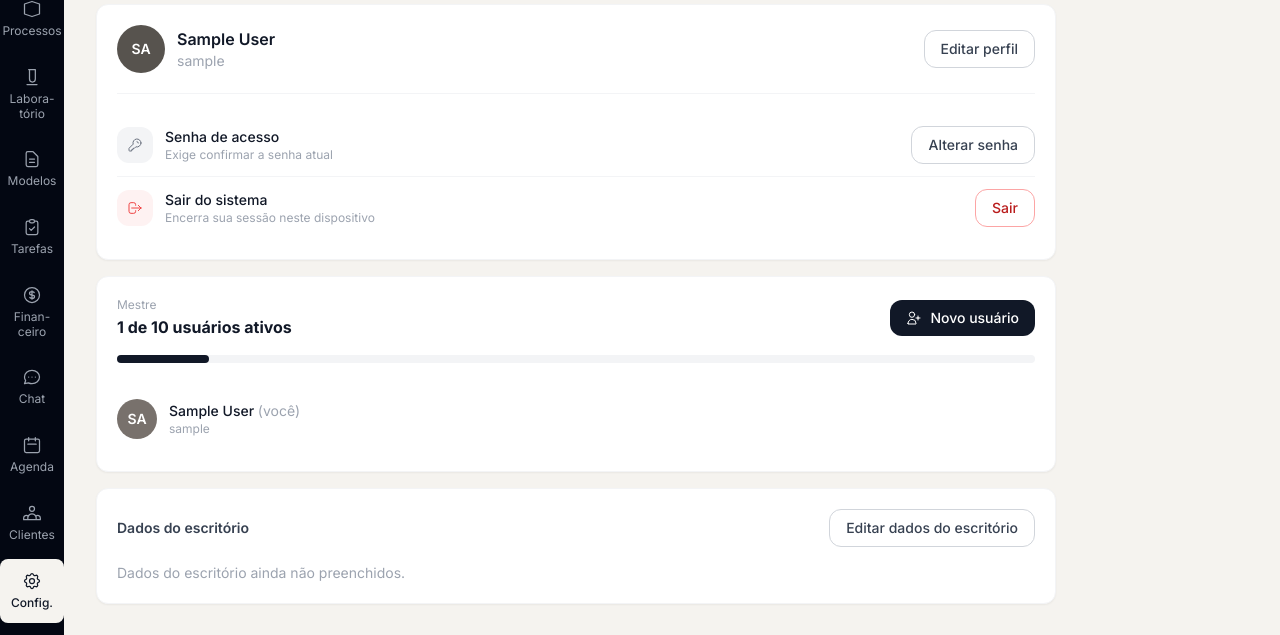
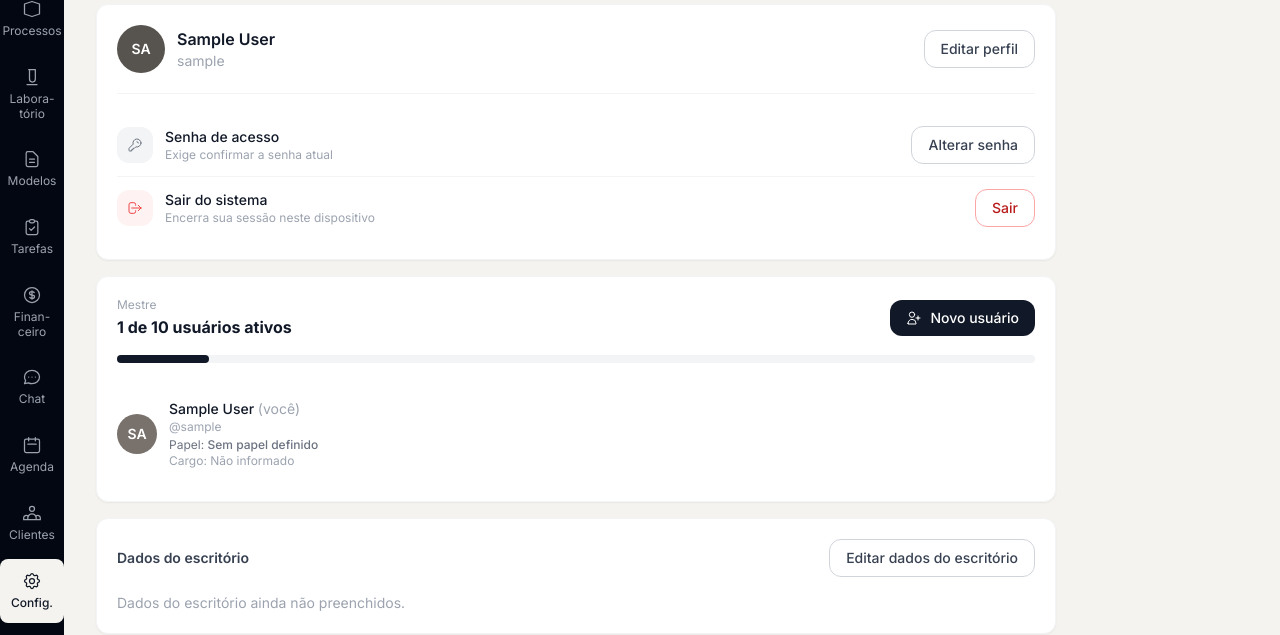
Before and after one commit to BrenoAlcaraz/alenziTech_sistemaAdvocacia, a Django app: page /configuracoes/ in a window 1280 px wide. Shown: the part 165-800 px from the top of the page. Run offline with Django 5.2, Linux system fonts and the light colour scheme; the visitor is signed in with stand-in values (Sample User, id 1); data comes from the database, SQL or seed files in the repository; parts of the project's set-up code (start-up, migrations or seed data) failed here and were passed over.

Commit message:
feat(configuracoes): exibir papeis dos usuarios

```diff
--- a/apps/configuracoes/views.py
+++ b/apps/configuracoes/views.py
@@ -2,7 +2,11 @@ from django.shortcuts import render, redirect
 from django.contrib.auth.decorators import login_required
 from django.contrib.auth.models import User
 
-from apps.accounts.decorators import requer_admin_escritorio
+from apps.accounts.decorators import (
+    nome_legivel_grupo,
+    obter_papel_principal_usuario,
+    requer_admin_escritorio,
+)
 from apps.accounts.forms import CriarUsuarioEscritorioForm, PerfilUsuarioForm
 from apps.accounts.models import PerfilUsuario
 from .models import ConfiguracaoEscritorio
@@ -18,15 +22,28 @@ def _obter_configuracao_escritorio():
 def index(request):
     perfil_usuario = getattr(request.user, 'perfil', None)
 
-    usuarios = User.objects.filter(is_active=True).select_related("perfil").order_by(
-        "first_name", "last_name", "username"
+    usuarios = (
+        User.objects.filter(is_active=True)
+        .select_related("perfil")
+        .prefetch_related("groups")
+        .order_by("first_name", "last_name", "username")
     )
     usuarios_ativos = usuarios.count()
+
+    usuarios_contexto = []
+    for usuario in usuarios:
+        grupo = obter_papel_principal_usuario(usuario)
+        usuarios_contexto.append({
+            "usuario": usuario,
+            "papel": grupo.name if grupo else "",
+            "papel_nome": nome_legivel_grupo(grupo.name) if grupo else "Sem papel definido",
+        })
+
     configuracao_escritorio = _obter_configuracao_escritorio()
 
     return render(request, "configuracoes/index.html", {
         "perfil_usuario": perfil_usuario,
-        "usuarios": usuarios,
+        "usuarios_contexto": usuarios_contexto,
         "plano_nome": "Mestre",
         "usuarios_ativos": usuarios_ativos,
         "limite_usuarios": 10,
--- a/templates/configuracoes/index.html
+++ b/templates/configuracoes/index.html
@@ -84,7 +84,8 @@
 
   {# Lista de usuários #}
   <div class="flex flex-col divide-y divide-gray-100">
-    {% for u in usuarios %}
+    {% for item in usuarios_contexto %}
+      {% with u=item.usuario %}
       <div class="flex items-center gap-3 py-3">
         <div class="w-10 h-10 rounded-full bg-stone-500 flex items-center justify-center text-white text-sm font-semibold flex-shrink-0">
           {% if u.perfil %}{{ u.perfil.iniciais }}{% else %}{{ u.username|upper|slice:":2" }}{% endif %}
@@ -95,12 +96,16 @@
             {% else %}{{ u.get_full_name|default:u.username }}{% endif %}
             {% if u == request.user %}<span class="text-gray-400 font-normal">(você)</span>{% endif %}
           </p>
-          <p class="text-xs text-gray-400">{{ u.username }}</p>
+          <p class="text-xs text-gray-400">@{{ u.username }}</p>
+          <p class="text-xs text-gray-500 mt-0.5">
+            Papel: <span class="font-medium">{{ item.papel_nome }}</span>
+          </p>
+          <p class="text-xs text-gray-400">
+            Cargo:
+            {% if u.perfil and u.perfil.cargo %}{{ u.perfil.cargo }}{% else %}Não informado{% endif %}
+          </p>
         </div>
         <div class="flex items-center gap-2">
-          {% if u.perfil and u.perfil.cargo %}
-            <span class="badge-plano">{{ u.perfil.cargo }}</span>
-          {% endif %}
           {% if u != request.user %}
             <button class="text-gray-300 hover:text-red-400 transition-colors">
               <svg class="w-4 h-4" fill="none" viewBox="0 0 24 24" stroke="currentColor">
@@ -110,6 +115,7 @@
           {% endif %}
         </div>
       </div>
+      {% endwith %}
     {% endfor %}
   </div>
 </div>
```
